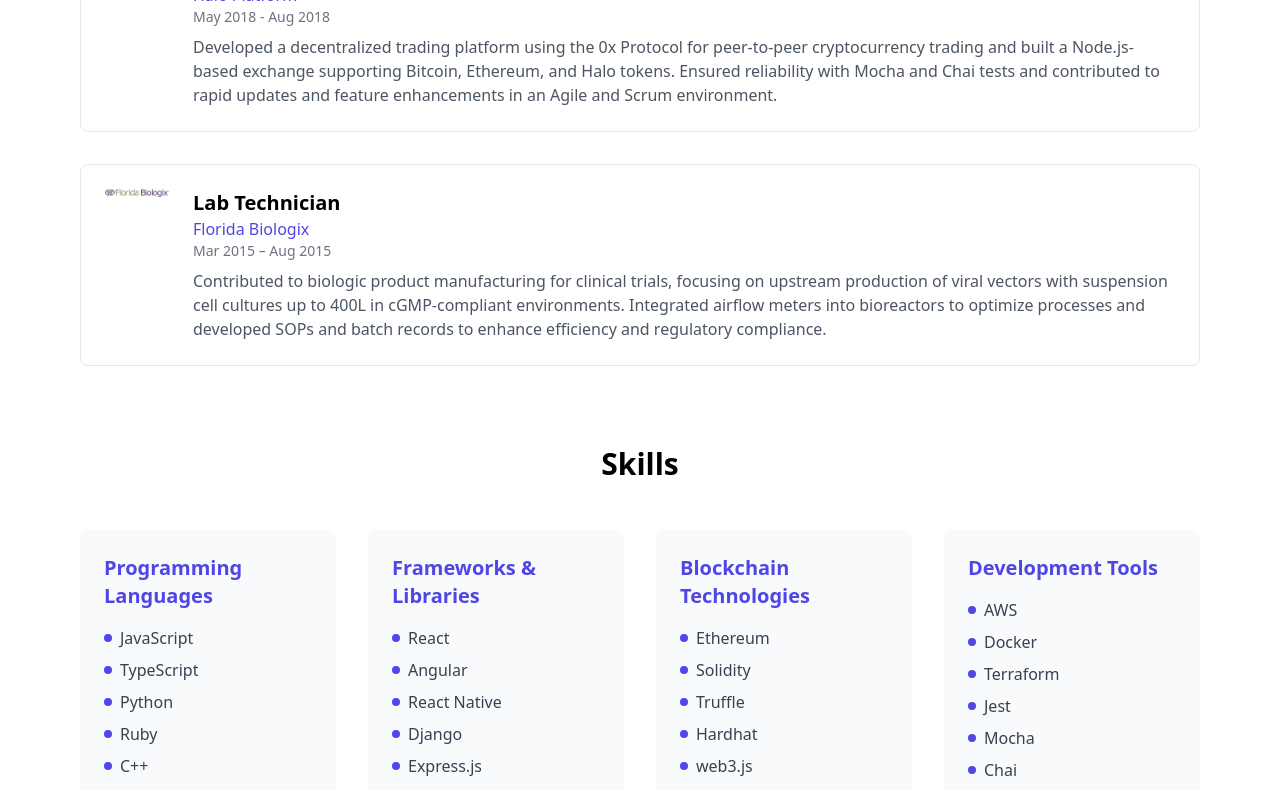
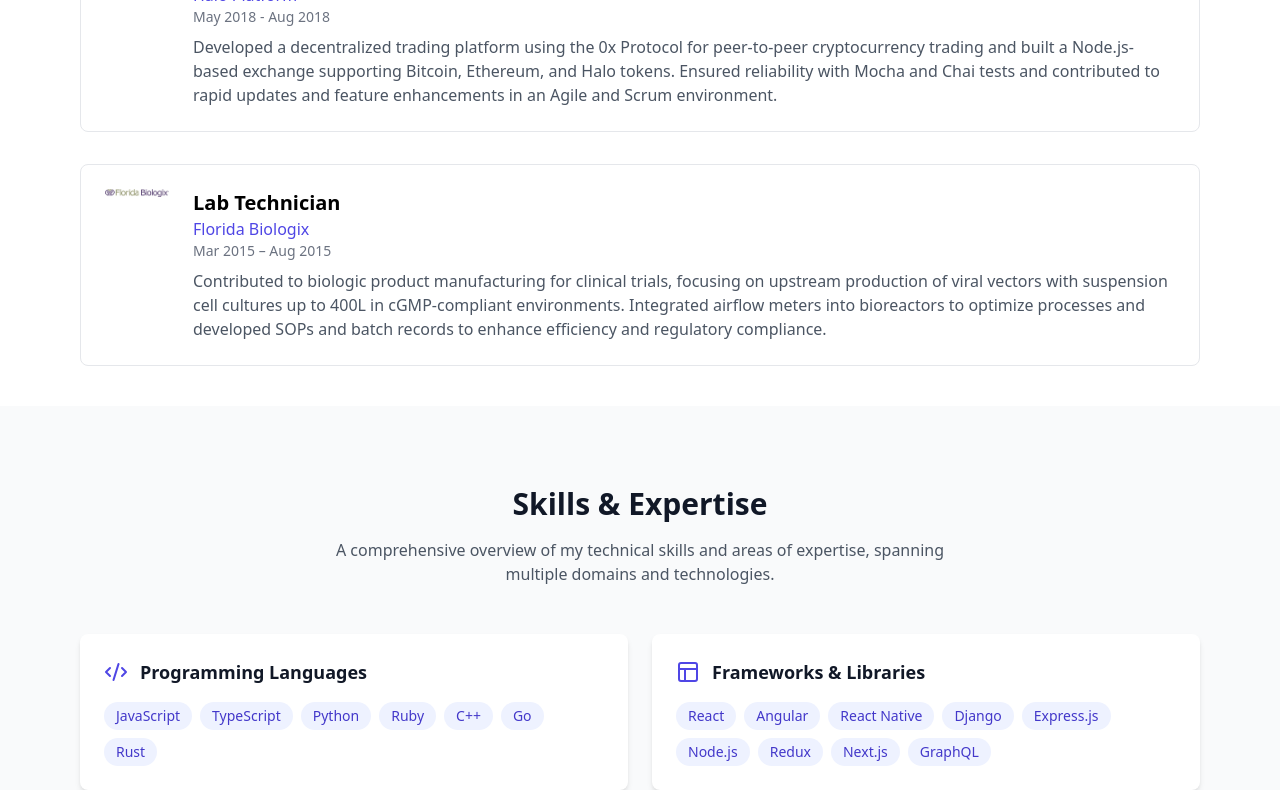
Before and after one commit to zhiwenh/personal-website-2, a React (Vite) app: page / in a window 1280 px wide. Shown: the part 2840-3630 px from the top of the page. Built offline with nearby package versions, Linux system fonts and the light colour scheme.

Commit message:
Added a better skills section and fixed issue with project header and date being too close

```diff
--- a/src/App.tsx
+++ b/src/App.tsx
@@ -4,7 +4,7 @@ import { Hero } from './components/Hero';
 import { Resume } from './components/Resume';
 import { Experience } from './components/Experience';
 import { Projects } from './components/Projects';
-import { Skills } from './components/Skills';
+import { Skills } from './components/Skills/Skills';
 import { Education } from './components/Education';
 import { Contact } from './components/Contact';
 import { Footer } from './components/Footer/Footer';
--- a/src/components/Projects.tsx
+++ b/src/components/Projects.tsx
@@ -17,7 +17,7 @@ export function Projects() {
               />
               <div className="p-6">
                 <div className="flex justify-between items-start mb-2">
-                  <h3 className="text-xl font-semibold">{project.title}</h3>
+                  <h3 className="text-xl font-semibold mr-1">{project.title}</h3>
                   <span className="text-sm text-gray-500">{project.date}</span>
                 </div>
                 <p className="text-gray-600 mb-4">{project.description}</p>
--- /dev/null
+++ b/src/components/Skills/SkillCategory.tsx
@@ -0,0 +1,24 @@
+import React from 'react';
+import { SkillItem } from './SkillItem';
+
+interface SkillCategoryProps {
+  title: string;
+  skills: string[];
+  icon: React.ReactNode;
+}
+
+export function SkillCategory({ title, skills, icon }: SkillCategoryProps) {
+  return (
+    <div className="bg-white p-6 rounded-lg shadow-md hover:shadow-lg transition-shadow">
+      <div className="flex items-center gap-3 mb-4">
+        <div className="text-indigo-600">{icon}</div>
+        <h3 className="text-lg font-semibold text-gray-900">{title}</h3>
+      </div>
+      <div className="flex flex-wrap gap-2">
+        {skills.map((skill) => (
+          <SkillItem key={skill} name={skill} />
+        ))}
+      </div>
+    </div>
+  );
+}
--- /dev/null
+++ b/src/components/Skills/SkillItem.tsx
@@ -0,0 +1,13 @@
+import React from 'react';
+
+interface SkillItemProps {
+  name: string;
+}
+
+export function SkillItem({ name }: SkillItemProps) {
+  return (
+    <span className="inline-flex items-center px-3 py-1 rounded-full text-sm font-medium bg-indigo-50 text-indigo-700 hover:bg-indigo-100 transition-colors">
+      {name}
+    </span>
+  );
+}
--- /dev/null
+++ b/src/components/Skills/Skills.tsx
@@ -0,0 +1,38 @@
+import React from 'react';
+import { Code2, Layout, Blocks, Wrench } from 'lucide-react';
+import { SkillCategory } from './SkillCategory';
+import { skillsData } from './skillsData';
+
+export function Skills() {
+  const categoryIcons = {
+    programmingLanguages: <Code2 className="w-6 h-6" />,
+    frameworks: <Layout className="w-6 h-6" />,
+    blockchain: <Blocks className="w-6 h-6" />,
+    tools: <Wrench className="w-6 h-6" />
+  };
+
+  return (
+    <section id="skills" className="py-20 bg-gray-50">
+      <div className="max-w-6xl mx-auto px-4">
+        <div className="text-center mb-12">
+          <h2 className="text-3xl font-bold text-gray-900">Skills & Expertise</h2>
+          <p className="mt-4 text-gray-600 max-w-2xl mx-auto">
+            A comprehensive overview of my technical skills and areas of expertise,
+            spanning multiple domains and technologies.
+          </p>
+        </div>
+
+        <div className="grid grid-cols-1 md:grid-cols-2 gap-6">
+          {Object.entries(skillsData).map(([key, category]) => (
+            <SkillCategory
+              key={key}
+              title={category.title}
+              skills={category.skills}
+              icon={categoryIcons[key as keyof typeof categoryIcons]}
+            />
+          ))}
+        </div>
+      </div>
+    </section>
+  );
+}
--- /dev/null
+++ b/src/components/Skills/skillsData.ts
@@ -0,0 +1,46 @@
+export const skillsData = {
+  programmingLanguages: {
+    title: "Programming Languages",
+    skills: ["JavaScript", "TypeScript", "Python", "Ruby", "C++", "Go", "Rust"]
+  },
+  frameworks: {
+    title: "Frameworks & Libraries",
+    skills: [
+      "React",
+      "Angular",
+      "React Native",
+      "Django",
+      "Express.js",
+      "Node.js",
+      "Redux",
+      "Next.js",
+      "GraphQL"
+    ]
+  },
+  blockchain: {
+    title: "Blockchain Technologies",
+    skills: [
+      "Ethereum",
+      "Solidity",
+      "Truffle",
+      "Hardhat",
+      "web3.js",
+      "ethers.js",
+      "Wagmi",
+      "Solana",
+      "Polygon"
+    ]
+  },
+  tools: {
+    title: "Development Tools",
+    skills: [
+      "AWS",
+      "Docker",
+      "Terraform",
+      "Jest",
+      "Mocha",
+      "Chai",
+      "TDD"
+    ]
+  }
+};
```
Also changed, not shown: 1 other file (tests, documents, lock files or other folders).
